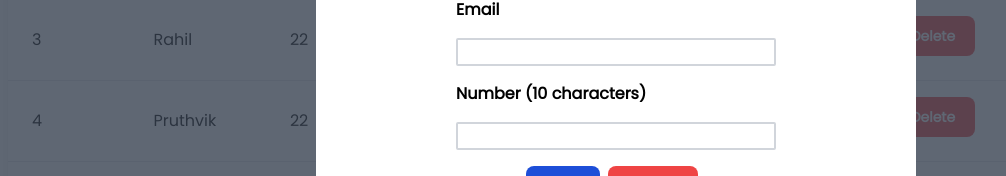
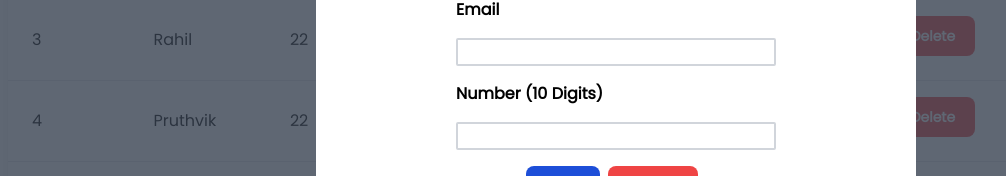
Before and after one commit to Akshat0904/CRUD_exercise-using-react, a React (Vite) app: page / in a window 1280 px wide. Both pictures are taken after a click on the button "Add User". Shown: the part 290-466 px from the top of the page, without its empty margins (24-1030 px from the left). Built offline with nearby package versions, Linux system fonts and the light colour scheme.

Commit message:
Done some refactoring

```diff
--- a/src/features/user/User.jsx
+++ b/src/features/user/User.jsx
@@ -27,6 +27,7 @@ const User = () => {
 
   //Handlers
   const emailRegex = /^[a-zA-Z0-9._-]+@[a-zA-Z0-9.-]+\.[a-zA-Z]{2,4}$/;
+
   const changeUserDetail = (userList) => {
     setUserDetail(userList);
   };
@@ -94,7 +95,7 @@ const User = () => {
           isEmailExist: true,
         });
         return;
-      } else if (!isEmailExist(user)) {
+      } else if (isEmailExist(user)) {
         setIsEmailValid({
           ...isEmailValid,
           isEmailExist: false,
@@ -118,7 +119,7 @@ const User = () => {
           isNumberExist: true,
         });
         return;
-      } else if (!isNumberExist(user)) {
+      } else if (isNumberExist(user)) {
         setIsNumberValid({
           ...isNumberValid,
           isNumberExist: false,
@@ -144,7 +145,7 @@ const User = () => {
     } else {
       user.id = changeArray.length + 1;
       console.log(changeArray);
-      // console.log(userList);ho
+      // console.log(userList);
       changeArray.push(user);
     }
     setUserDetail(changeArray);
@@ -152,21 +153,17 @@ const User = () => {
   };
 
   const isEmailExist = (user) => {
-    const i = userDetail.some((e) => e.email === user.email);
-    if (i) {
-      return false;
-    } else {
+    if (userDetail.some((e) => e.email === user.email)) {
       return true;
     }
+    return;
   };
 
   const isNumberExist = (user) => {
-    const i = userDetail.some((e) => e.number === user.number);
-    if (i) {
-      return false;
-    } else {
+    if (userDetail.some((e) => e.number === user.number)) {
       return true;
     }
+    return;
   };
 
   const clearValidation = () => {
--- a/src/features/user/UserForm.jsx
+++ b/src/features/user/UserForm.jsx
@@ -78,7 +78,7 @@ const UserForm = ({
               </span>
             ))}
           <label htmlFor="contactNum" className="font-semibold">
-            Number (10 characters)
+            Number (10 Digits)
           </label>
           <input
             type="number"
```
